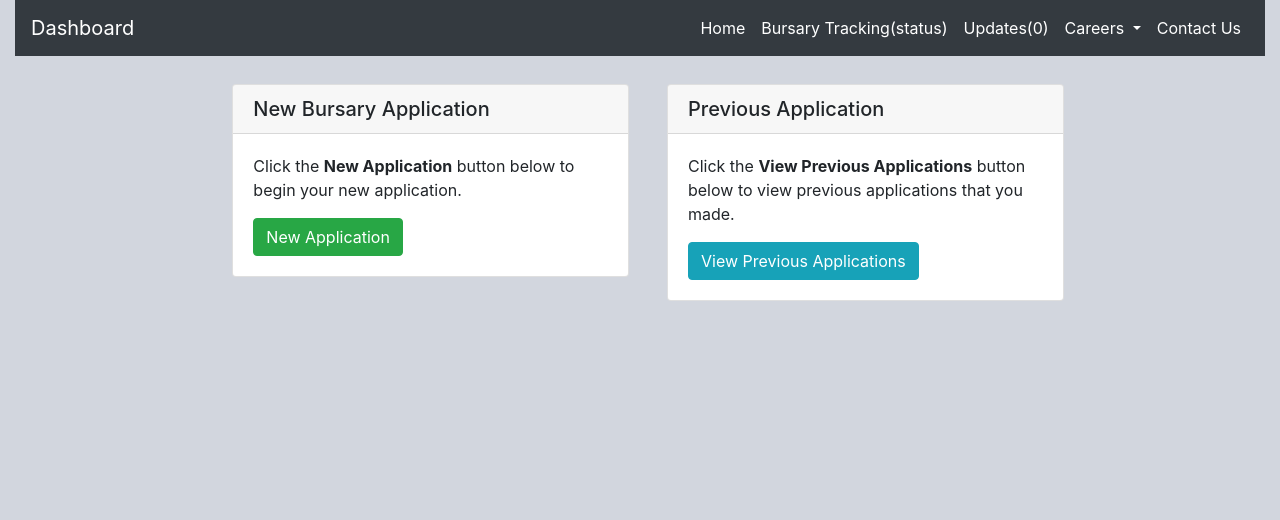
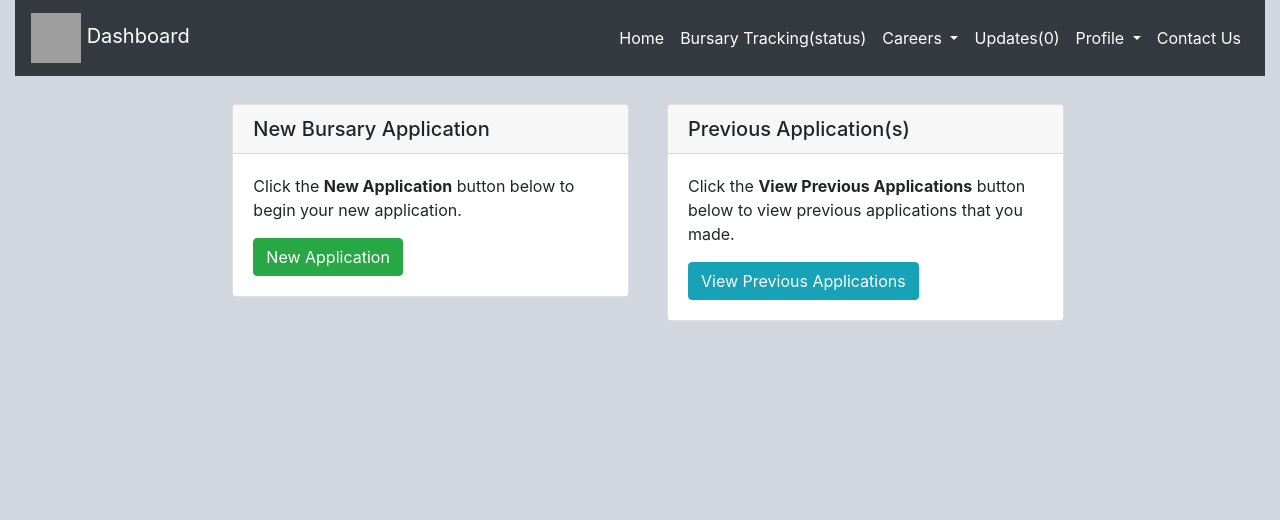
Before and after one commit to blinxcorporation/mwala-bursary-web, a PHP site: page /dashboard.php in a window 1280 px wide. Shown: the top 520 px of the page. Run offline with PHP 8.4, Linux system fonts and the light colour scheme; some libraries are stand-ins or nearby versions; grey boxes are pictures that could not be loaded.

Commit message:
updated navbar

```diff
--- a/dashboard.php
+++ b/dashboard.php
@@ -26,7 +26,7 @@
 </div>
 <div class="col-md-4 m-1">
 <div class="card">
-  <h5 class="card-header">Previous Application</h5>
+  <h5 class="card-header">Previous Application(s)</h5>
   <div class="card-body">
     <p class="card-text">Click the <strong>View Previous Applications</strong> button below to view previous applications that you made.</p>
     <a href="#" class="btn btn-info">View Previous Applications</a>
@@ -47,6 +47,7 @@
 <?php
 include './includes/footer.php';
 ?>
+
 <?php
 include './includes/scripts.php';
 ?>
--- a/includes/footer.php
+++ b/includes/footer.php
@@ -1,4 +1,5 @@
 <!-- Footer -->
+<div class="container">
 <footer class="page-footer font-small blue fixed-bottom bg-dark">
 
   <!-- Copyright -->
@@ -8,4 +9,5 @@
   <!-- Copyright -->
 
 </footer>
+</div>
 <!-- Footer -->
--- a/includes/navbar.php
+++ b/includes/navbar.php
@@ -1,5 +1,5 @@
 <nav class="navbar navbar-expand-lg navbar-dark bg-dark">
-  <a class="navbar-brand" href="javascript:void(0)">Dashboard</a>
+  <a class="navbar-brand" href="javascript:void(0)"><img src='./static/images/logo.jpg' width='50'height='50' alt=''> Dashboard</a>
   <button class="navbar-toggler" type="button" data-toggle="collapse" data-target="#navbarSupportedContent" aria-controls="navbarSupportedContent" aria-expanded="false" aria-label="Toggle navigation">
     <span class="navbar-toggler-icon"></span>
   </button>
@@ -12,9 +12,7 @@
       <li class="nav-item active">
         <a class="nav-link" href="#">Bursary Tracking(status)</a>
       </li>
-      <li class="nav-item active">
-        <a class="nav-link" href="#">Updates(<span>0</span>)</a>
-      </li>
+
       <li class="nav-item dropdown active">
         <a class="nav-link dropdown-toggle" href="#" id="navbarDropdown" role="button" data-toggle="dropdown" aria-haspopup="true" aria-expanded="false">
          Careers
@@ -28,6 +26,23 @@
         </div>
       </li>
       <li class="nav-item active">
+        <a class="nav-link" href="#">Updates(<span>0</span>)</a>
+      </li>
+      <li class="nav-item dropdown active">
+        <a class="nav-link dropdown-toggle" href="#" id="navbarDropdown" role="button" data-toggle="dropdown" aria-haspopup="true" aria-expanded="false">
+         Profile
+        </a>
+        <div class="dropdown-menu" aria-labelledby="navbarDropdown">
+          <a class="dropdown-item" href="#">Benson Makau</a>
+          <div class="dropdown-divider"></div>
+          <a class="dropdown-item" href="#">Personal Details</a>
+          <div class="dropdown-divider"></div>
+          <a class="dropdown-item" href="#">Educational Details</a>
+          <div class="dropdown-divider"></div>
+          <a class="dropdown-item" href="#">Logout</a>
+        </div>
+      </li>
+      <li class="nav-item active">
         <a class="nav-link" href="#">Contact Us</a>
       </li>
     </ul>
```
